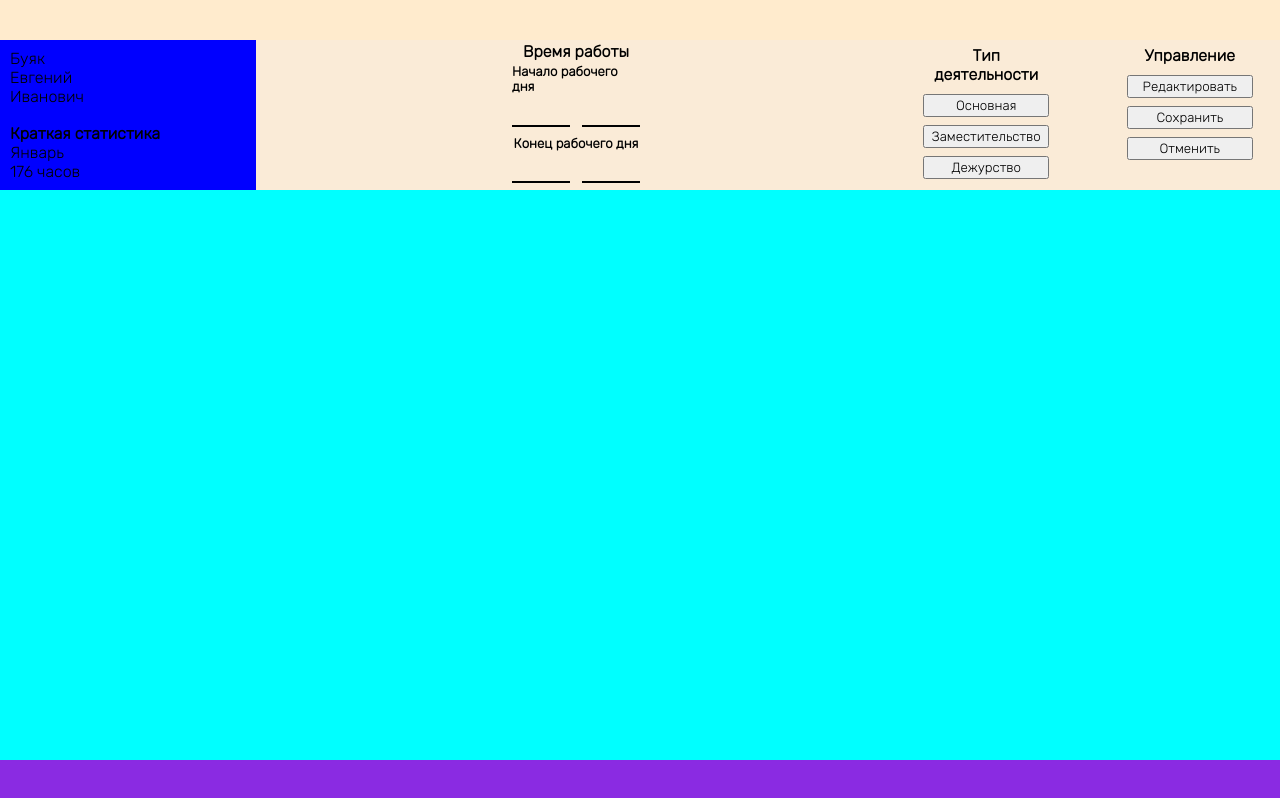
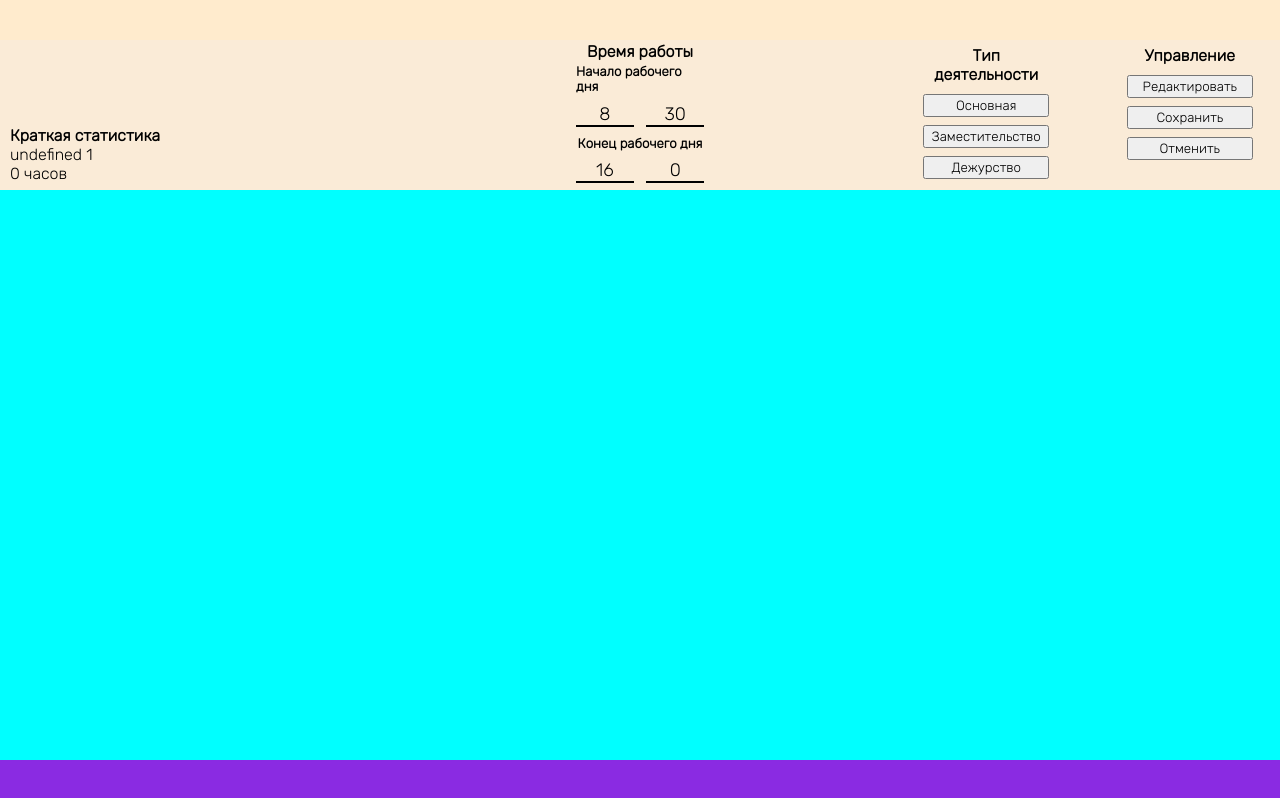
Before and after one commit to Mckenza/timesheet_redux_2v, a React (Create React App) app: page /app/calendar/1/1 in a window 1280 px wide. Built offline with nearby package versions, Linux system fonts and the light colour scheme.

Commit message:
manage calendar

```diff
--- a/src/components/main/calendar/Calendar.jsx
+++ b/src/components/main/calendar/Calendar.jsx
@@ -1,64 +1,36 @@
-import React from "react";
+import React, { useEffect, useState } from "react";
+import { connect } from "react-redux";
 import { useParams } from "react-router-dom";
+import { loadAllAData } from "../../../redux/redux_for_calendar/calendarAction";
+import InfoEmpl from "./InfoEmpl";
+import ManageButtons from "./ManageButtons";
+import ShortInfo from "./ShortInfo";
+import WorkingTime from "./WorkingTime";
 
-const Calendar = () => {
+const Calendar = ({ calendarData, loadAllAData }) => {
+    const params = useParams();
 
-    const params = useParams();
-    console.log(params);
+    useEffect(() => {
+        loadAllAData(params.id, params.yearmonth);
+    }, [])
+
+    if (!calendarData.infoEmpl) {
+        return (
+            <div>
+                LOADING DATA......
+            </div>
+        )
+    }
 
     return (
         <div className="wrap_calendar">
             <div className="manage_calendar">
                 <div className="info_about_employee">
-                    <div className="wrap_name_">
-                        <div className="last_name">
-                            Буяк
-                        </div>
-                        <div className="first_name">
-                            Евгений
-                        </div>
-                        <div className="patronymic">
-                            Иванович
-                        </div>
-                    </div>
-                    <div className="month_and_hours">
-                        <h4>Краткая статистика</h4>
-                        <div className="name_month">
-                            Январь
-                        </div>
-                        <div className="amount_hours">
-                            176 часов
-                        </div>
-                    </div>
+                    <InfoEmpl infoEmp = {calendarData.infoEmpl} />
+                    <ShortInfo date = {{date: params.yearmonth, hours: calendarData.dataMonth.hours}}/>
                 </div>
-                <div className="enter_time">
-                    <h4>Время работы</h4>
-                    <h5>Начало рабочего дня</h5>
-                    <div className="start_time">
-                        <input type="number"></input>
-                        <input type="number"></input>
-                    </div>
-                    <h5>Конец рабочего дня</h5>
-                    <div className="finish_time">
-                        <input type="number"></input>
-                        <input type="number"></input>
-                    </div>
-                </div>
-                <div className="manage_buttons">
-                    <div className="type_work">
-                        <h4>Тип деятельности</h4>
-                        <button>Основная</button>
-                        <button>Заместительство</button>
-                        <button>Дежурство</button>
-
-                    </div>
-                    <div className="edit_calendar">
-                        <h4>Управление</h4>
-                        <button>Редактировать</button>
-                        <button>Сохранить</button>
-                        <button>Отменить</button>
-                    </div>
-                </div>
+                <WorkingTime/>
+                <ManageButtons/>
             </div>
             <div className="calendar">
 
@@ -67,5 +39,14 @@ const Calendar = () => {
     )
 }
 
+const mapStateToProps = state => {
+    return {
+        calendarData: state.calendar,
+    }
+}
 
-export default Calendar;
+const mapDispatchToProps = {
+    loadAllAData,
+}
+
+export default connect(mapStateToProps, mapDispatchToProps)(Calendar);
--- /dev/null
+++ b/src/components/main/calendar/InfoEmpl.jsx
@@ -0,0 +1,18 @@
+import React from "react";
+
+export default ({ infoEmp }) => {
+    return (
+        <div className="wrap_name_">
+            <div className="fio_employee">
+                {infoEmp.fio}
+            </div>
+            <div className="department_employee">
+                {infoEmp.depar}
+            </div>
+            <div className="position_employee">
+                {infoEmp.position}
+            </div>
+
+        </div>
+    )
+}
--- /dev/null
+++ b/src/components/main/calendar/ManageButtons.jsx
@@ -0,0 +1,44 @@
+import React from "react";
+import { connect } from "react-redux";
+import { changeTypeWork, changeAction } from "../../../redux/redux_for_calendar/calendarAction";
+
+const ManageButtons = ({ changeTypeWork, changeAction }) => {
+
+    function changeType(e) {
+        const parantElement = e.target.parentNode;
+        for (let item of parantElement.children) {
+            item.classList.remove('colorChange');
+        }
+        e.target.classList.add('colorChange');
+        changeTypeWork(e.target.name);
+    }
+
+    function changeAct(e) {
+        changeAction(e.target.name);
+    }
+
+    return (
+        <div className="manage_buttons">
+            <div className="type_work">
+                <h4>Тип деятельности</h4>
+                <button name="mainWork" onClick={changeType}>Основная</button>
+                <button name="subWork" onClick={changeType}>Заместительство</button>
+                <button name="nightWork" onClick={changeType}>Дежурство</button>
+
+            </div>
+            <div className="edit_calendar">
+                <h4>Управление</h4>
+                <button name="edit" onClick={changeAct}>Редактировать</button>
+                <button name="save" onClick={changeAct}>Сохранить</button>
+                <button name="cancel" onClick={changeAct}>Отменить</button>
+            </div>
+        </div>
+    )
+}
+
+const mapDispatchToProps = {
+    changeTypeWork,
+    changeAction,
+}
+
+export default connect(null, mapDispatchToProps)(ManageButtons);
--- /dev/null
+++ b/src/components/main/calendar/ShortInfo.jsx
@@ -0,0 +1,22 @@
+import React, { useState } from "react";
+
+export default ({ date }) => {
+
+    function parseDate() {
+        const [year, month] = date.date.split('-');
+        const arrayMonth = ['Январь', 'Февраль', 'Март', 'Апрель', 'Май', 'Июнь', 'Июль', 'Август', 'Сентябрь', 'Октябрь', 'Ноябрь', 'Декабрь'];
+        return `${arrayMonth[month - 1]} ${year}`;
+    }
+
+    return (
+        <div className="month_and_hours">
+            <h4>Краткая статистика</h4>
+            <div className="name_month">
+                {parseDate()}
+            </div>
+            <div className="amount_hours">
+                {date.hours ? date.hours : 0} часов
+            </div>
+        </div>
+    )
+}
--- /dev/null
+++ b/src/components/main/calendar/WorkingTime.jsx
@@ -0,0 +1,48 @@
+import React, { useEffect, useState } from "react";
+import { connect } from "react-redux";
+import { changeHours } from "../../../redux/redux_for_calendar/calendarAction";
+
+const WorkingTime = ({ changeHours }) => {
+
+    const [time, setTime] = useState({
+        hoursStart: 8,
+        minutsStart: 30,
+        hoursFinish: 16,
+        minutsFinish: 0,
+    });
+
+    function changeTime(e) {
+        setTime(prev => {
+            return {
+                ...prev,
+                [e.target.name]: Number(e.target.value),
+            }
+        })
+    }
+
+    useEffect(() => {
+        changeHours(time);
+    }, [time]);
+
+    return (
+        <div className="enter_time">
+            <h4>Время работы</h4>
+            <h5>Начало рабочего дня</h5>
+            <div className="start_time">
+                <input onChange={changeTime} name="hoursStart" value={time.hoursStart} type="number"></input>
+                <input onChange={changeTime} name="minutsStart" value={time.minutsStart} type="number"></input>
+            </div>
+            <h5>Конец рабочего дня</h5>
+            <div className="finish_time">
+                <input onChange={changeTime} name="hoursFinish" value={time.hoursFinish} type="number"></input>
+                <input onChange={changeTime} name="minutsFinish" value={time.minutsFinish} type="number"></input>
+            </div>
+        </div>
+    )
+}
+
+const mapDispatchToProps = {
+    changeHours,
+}
+
+export default connect(null, mapDispatchToProps)(WorkingTime);
--- /dev/null
+++ b/src/redux/redux_for_calendar/calendarAction.js
@@ -0,0 +1,45 @@
+import { getData } from "../../components/local-storage/dataFromLocalStorage"
+import { CHANGE_ACTION, CHANGE_HOURS, CHANGE_TYPE_WORK, LOAD_ALL_DATA } from "../types";
+
+export const loadAllAData = (id, month) => {
+    return dispatch => {
+        try {
+            const infoEmpl = getData(`data_empl_num_${id}`);
+            const infoTable = getData(`data_tables_empl_${id}`);
+            const buffObj = {
+                infoEmpl,
+                dataMonth: infoTable[month],
+            }
+
+            dispatch({
+                type: LOAD_ALL_DATA,
+                payload: buffObj,
+            });
+
+            console.log('Загрузка данных успешна, id: ' + id);
+        } catch (e) {
+            console.log('Загрузка данных провалена, id: ' + id);
+        }
+    }
+}
+
+export const changeHours = hours => {
+    return {
+        type: CHANGE_HOURS,
+        payload: hours,
+    }
+}
+
+export const changeTypeWork = type => {
+    return {
+        type: CHANGE_TYPE_WORK,
+        payload: type,
+    }
+}
+
+export const changeAction = action => {
+    return {
+        type: CHANGE_ACTION,
+        payload: action,
+    }
+}
--- /dev/null
+++ b/src/redux/redux_for_calendar/calendarReducer.js
@@ -0,0 +1,28 @@
+import { CHANGE_ACTION, CHANGE_HOURS, CHANGE_TYPE_WORK, LOAD_ALL_DATA } from "../types";
+
+const initState = {
+    infoEmpl: {},
+    dataMonth: {},
+    times: {},
+    manage: {
+        typeWork: 'normal',
+        action: 'init',
+    },
+};
+
+export default (state = initState, action) => {
+    switch (action.type) {
+
+        case LOAD_ALL_DATA:
+            return { ...state, ...action.payload };
+        case CHANGE_HOURS:
+            return { ...state, times: action.payload };
+        case CHANGE_TYPE_WORK:
+            return { ...state, manage: { ...state.manage, typeWork: action.payload } };
+        case CHANGE_ACTION:
+            return { ...state, manage: { ...state.manage, action: action.payload } };
+
+        default:
+            return state;
+    }
+}
--- a/src/redux/rootReduser.js
+++ b/src/redux/rootReduser.js
@@ -1,10 +1,12 @@
 import { combineReducers } from "redux";
 import { listReducer } from "./listReducer";
 import monthsReducer from "./monthsReducer";
+import calendarReducer from "./redux_for_calendar/calendarReducer";
 import { viewBlocksReducer } from "./viewBlocksReducer";
 
 export const rootReducer = combineReducers({
     listEmpl: listReducer,
     viewBlocks: viewBlocksReducer,
     listMonth: monthsReducer,
+    calendar: calendarReducer,
 })
--- a/src/style.scss
+++ b/src/style.scss
@@ -400,18 +400,35 @@ main {
         justify-content: space-between;
 
         .info_about_employee {
-            width: 20%;
+            width: 30%;
             height: 100%;
-            background-color: blue;
             display: flex;
             flex-direction: column;
             padding: 0 10px;
             justify-content: space-around;
 
             .wrap_name_ {
+                display: flex;
+                flex-direction: column;
+                justify-content: space-between;
+                height: 50%;
+
+                .fio_employee{
+                    font-size: 20px;
+                    margin-bottom: 5px;
+                    font-weight: 700;
+                }
+
+                *{
+                    overflow: hidden;
+                }
+
             }
 
             .month_and_hours {
+                display: flex;
+                flex-direction: column;
+                height: 40%;
             }
         }
 
@@ -450,27 +467,31 @@ main {
             }
         }
 
-        .manage_buttons{
+        .manage_buttons {
             height: 100%;
             width: 30%;
             display: flex;
             align-items: center;
             justify-content: space-between;
 
-            .type_work, .edit_calendar{
+            .type_work,
+            .edit_calendar {
                 width: 47%;
                 height: 100%;
                 display: flex;
                 flex-direction: column;
                 align-items: center;
 
-                *{
+                * {
                     width: 70%;
                     padding: 2px 0;
                     margin: 4px 0;
                 }
+                *.colorChange{
+                    background-color: #94c5db;
+                }
 
-                h4{
+                h4 {
                     text-align: center;
                 }
             }
```
Also changed, not shown: src/redux/types.js (+7 -0 lines).
